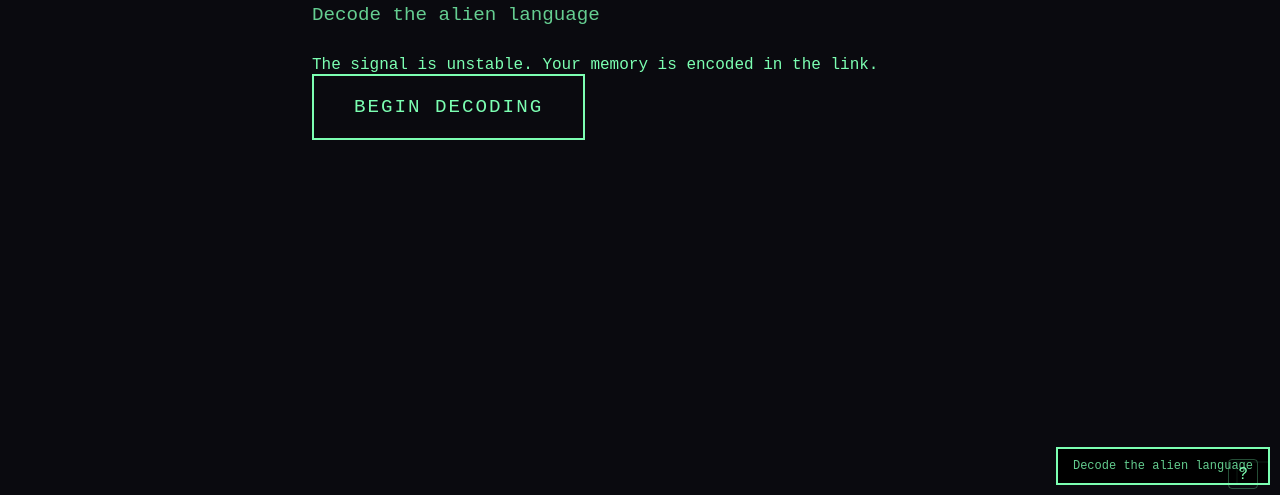
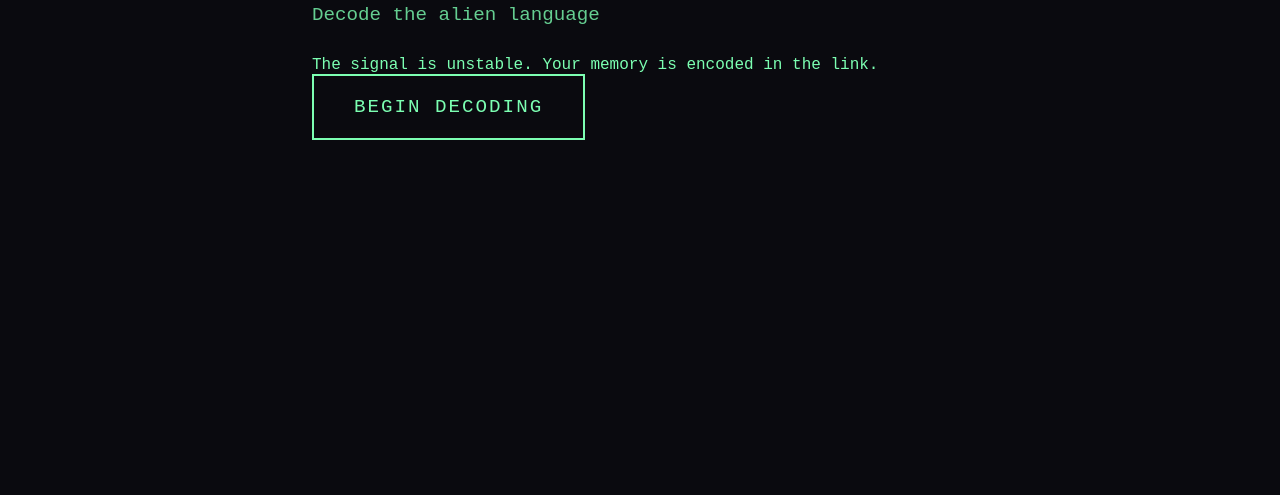
Before and after one commit to FranekJemiolo/alien-cognition-game, a website built with Vite: page index.html in a window 1280 px wide. Shown: the part 305-800 px from the top of the page. Built offline with nearby package versions, Linux system fonts and the light colour scheme.

Commit message:
Hide guide by default, toggle with H key or button

```diff
--- a/src/app.ts
+++ b/src/app.ts
@@ -66,6 +66,11 @@ export function init() {
       console.log('Debug panel:', showDebug ? 'ON' : 'OFF')
       render()
     }
+    if (e.key === 'h' || e.key === 'H') {
+      guideExpanded = !guideExpanded
+      console.log('Guide panel:', guideExpanded ? 'ON' : 'OFF')
+      render()
+    }
   })
 }
 
@@ -106,30 +111,38 @@ function render() {
     document.body.appendChild(debugPanel)
   }
 
-  // Always show guide panel
+  // Show guide panel only when expanded
+  if (guideExpanded) {
     const guidePanel = document.createElement('div')
-  guidePanel.className = `guide-panel ${guideExpanded ? 'expanded' : ''}`
+    guidePanel.className = 'guide-panel expanded'
     guidePanel.innerHTML = renderGuideUI()
     document.body.appendChild(guidePanel)
 
-  // Bind guide expand/collapse
+    // Bind guide close button
     guidePanel.querySelector('.guide-toggle')?.addEventListener('click', () => {
-    guideExpanded = !guideExpanded
+      guideExpanded = false
       render()
     })
+  }
 
-  // Add toggle button for debug only
+  // Add toggle buttons
   const toggleButtons = document.createElement('div')
   toggleButtons.className = 'toggle-buttons'
   toggleButtons.innerHTML = `
     <button id="toggle-debug" class="toggle-btn ${showDebug ? 'active' : ''}" title="Toggle Debug (D)">D</button>
+    <button id="toggle-guide" class="toggle-btn ${guideExpanded ? 'active' : ''}" title="Toggle Guide (H)">H</button>
   `
   document.body.appendChild(toggleButtons)
 
-  // Bind toggle button
+  // Bind toggle buttons
   document.getElementById('toggle-debug')?.addEventListener('click', () => {
     showDebug = !showDebug
     console.log('Debug panel:', showDebug ? 'ON' : 'OFF')
+    render()
+  })
+  document.getElementById('toggle-guide')?.addEventListener('click', () => {
+    guideExpanded = !guideExpanded
+    console.log('Guide panel:', guideExpanded ? 'ON' : 'OFF')
     render()
   })
 
@@ -389,19 +402,7 @@ function renderDebugUI(): string {
 
 // Render guide UI
 function renderGuideUI(): string {
-  if (!guideExpanded) {
   return `
-      <div class="guide-panel">
-        <button class="guide-toggle">?</button>
-        <div class="guide-summary">
-          <span>Decode the alien language</span>
-        </div>
-      </div>
-    `
-  }
-
-  return `
-    <div class="guide-panel expanded">
     <button class="guide-toggle">✕</button>
     <h3>GUIDE</h3>
 
@@ -458,7 +459,7 @@ function renderGuideUI(): string {
     <div class="guide-section">
       <h4>Keyboard Shortcuts</h4>
       <p><strong>D</strong> - Toggle debug panel</p>
-      </div>
+      <p><strong>H</strong> - Toggle this guide</p>
     </div>
   `
 }
--- a/styles/base.css
+++ b/styles/base.css
@@ -374,26 +374,15 @@ body {
   position: fixed;
   bottom: 10px;
   right: 10px;
+  width: 400px;
+  max-height: 70vh;
+  overflow-y: auto;
   background: rgba(0, 0, 0, 0.95);
   border: 2px solid var(--accent-color);
+  padding: 20px;
   font-size: 13px;
   z-index: 999;
   font-family: 'Courier New', monospace;
-  transition: all 0.3s;
-}
-
-.guide-panel:not(.expanded) {
-  padding: 10px 15px;
-  display: flex;
-  align-items: center;
-  gap: 10px;
-}
-
-.guide-panel.expanded {
-  width: 400px;
-  max-height: 70vh;
-  overflow-y: auto;
-  padding: 20px;
 }
 
 .guide-toggle {
@@ -416,12 +405,6 @@ body {
 .guide-toggle:hover {
   background: var(--accent-color);
   color: var(--bg-color);
-}
-
-.guide-summary {
-  color: var(--text-color);
-  font-size: 12px;
-  opacity: 0.8;
 }
 
 .guide-panel h3 {
--- a/styles/mobile.css
+++ b/styles/mobile.css
@@ -116,11 +116,8 @@
     right: 10px;
     left: 10px;
     bottom: 10px;
+    max-height: 50vh;
     font-size: 12px;
-  }
-
-  .guide-panel.expanded {
-    max-height: 50vh;
   }
 
   .guide-panel h3 {
```
Lines whose indentation alone changed are shown as unchanged.
